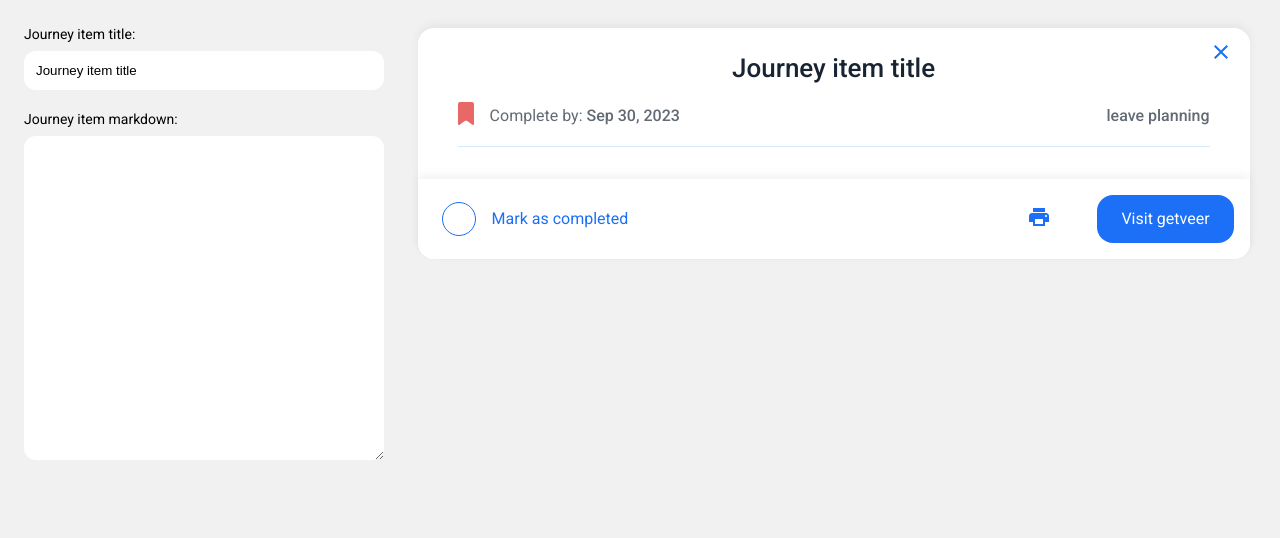
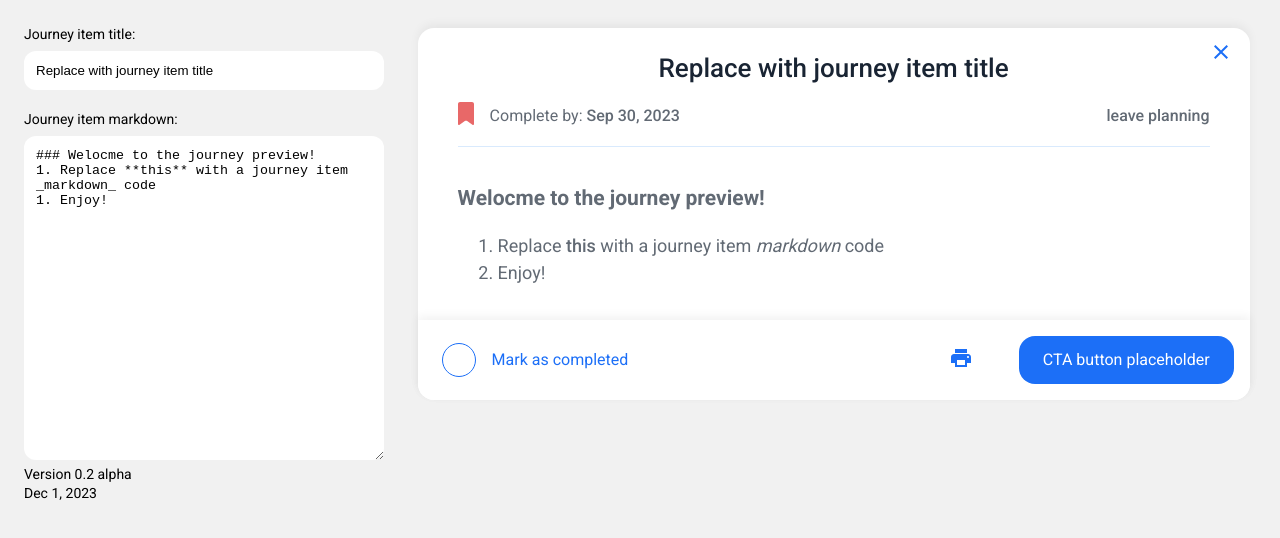
Before and after one commit to BUSHA/JourneyPreview, a plain HTML site: page index.html in a window 1280 px wide. Drawn offline with nearby package versions, Linux system fonts and the light colour scheme.

Commit message:
Placeholder copy, item min width, version info

```diff
--- a/index.html
+++ b/index.html
@@ -11,11 +11,16 @@
     <div class="main">
         <div class="settings">
             <label for="titleInput">Journey item title:</label><br>
-            <input type="text" id="titleInput" placeholder="Journey item title" value="Journey item title" oninput="generatePreview()">
+            <input type="text" id="titleInput" placeholder="Journey item title" value="Replace with journey item title" oninput="generatePreview()">
             <br><br>
             <label for="markdownInput">Journey item markdown:</label><br>
-            <textarea id="markdownInput" rows="10" cols="40" oninput="generatePreview()"></textarea>
-            <br><br>
+            <textarea id="markdownInput" rows="10" cols="40" oninput="generatePreview()">
+### Welocme to the journey preview!
+1. Replace **this** with a journey item _markdown_ code
+1. Enjoy!
+            </textarea>
+            <br>
+            <label>Version 0.2 alpha<br> Dec 1, 2023</slabelpan>
         </div>
         <div class="preview" id="previewContainer"></div>
 
@@ -30,7 +35,7 @@
 
                 // Predefined HTML structure with title insertion
                 const predefinedHtml = `
-                <div class="container">
+<div class="container">
         <div>
                 <div class="closeIcon">
                     <svg width="14" height="14" viewBox="0 0 14 14" fill="none" xmlns="http://www.w3.org/2000/svg"><path d="M14 1.41L12.59 0L7 5.59L1.41 0L0 1.41L5.59 7L0 12.59L1.41 14L7 8.41L12.59 14L14 12.59L8.41 7L14 1.41Z" fill="#1C6FF7"></path></svg>
@@ -69,11 +74,11 @@
         <div class="sc-bYEuID hOedBn sc-bnevFw fRaWgk">
   <svg width="20" height="18" viewBox="0 0 20 18" fill="none" xmlns="http://www.w3.org/2000/svg"><path d="M17 5H3C1.34 5 0 6.34 0 8V14H4V18H16V14H20V8C20 6.34 18.66 5 17 5ZM14 16H6V11H14V16ZM17 9C16.45 9 16 8.55 16 8C16 7.45 16.45 7 17 7C17.55 7 18 7.45 18 8C18 8.55 17.55 9 17 9ZM16 0H4V4H16V0Z" fill="#1C6FF7"></path></svg>
 </div>
-        <div class="buttonCTA">Visit getveer</div>
+        <div class="buttonCTA">CTA button placeholder</div>
     </div>
 </div>
 </div>
-                `;
+`;
 
                 // Display the preview
                 document.getElementById("previewContainer").innerHTML = predefinedHtml;
--- a/style.css
+++ b/style.css
@@ -13,8 +13,9 @@ font:inherit;
 height:unset;
 margin:0;
 max-height:90vh;
-max-width:1051px;
+max-width:1440px;
 min-height:40%;
+min-width: 620px;
 padding:0;
 vertical-align:baseline;
 width:65vw
```
